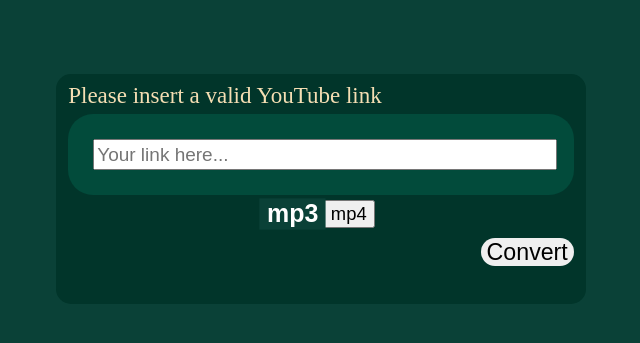
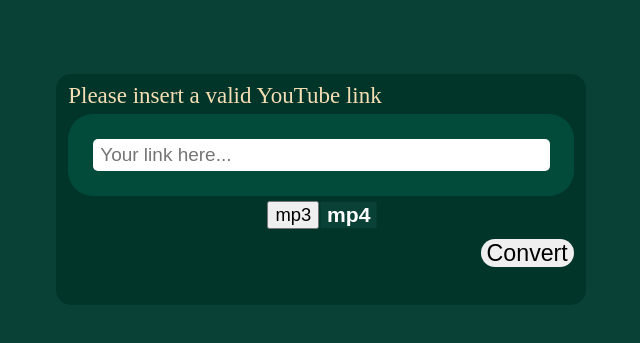
Before and after one commit to TorenIvan/Youtube2Mp3, a website with bundled scripts: page index.html in a window 1280 px wide. Shown: the part 149-492 px from the top of the page, without its empty margins (319-959 px from the left). Built offline with nearby package versions, Linux system fonts and the light colour scheme.

Commit message:
Changing stylesheet also on chrome

```diff
--- a/css/style.css
+++ b/css/style.css
@@ -1,5 +1,3 @@
-
-
 body{
     background-color:#0a4137;
     text-justify: auto;
@@ -47,15 +45,26 @@
     padding: 25px;
     background-color: #024b3b;
     border-radius: 25px;
+    -webkit-border-radius: 25px;
 }
 
-#converter form input{
+#converter #form{
+    margin: 0 auto;
+    padding-right: 0.5em;
+    -webkit-padding-end: 0.5em;
+}
+
+
+#converter #url{
     width: 100%;
-    height: 25px;
+    height: 30px;
     color: black;
-    /* border-radius: none; */
     font-size: 1.1875em;
-    /* text-size-adjust: none; */
+    border-radius: 0px;
+    -webkit-border-radius: 5px;
+    border: none;
+    outline: none;
+    padding-left: 7px;
 }
 
 #button-container{
@@ -63,7 +72,8 @@
     margin-top: 1%;
 }
 
-.inactive{
+.active{
+    cursor: pointer;
     font-size: 1.15em;
     margin: 0 auto;
 }
@@ -87,17 +97,19 @@
     padding-bottom: 0%;
 }
 
-.active, #submit-button :hover{
-    cursor: pointer;
+.inactive{
     font-weight: bolder;
     font-size: larger;
     color: white;
     background-color: #0a4137;
     border: none;
     outline: none;
-    transform: scale(1.30);
+    transform: scale(1.10);
 }
 
 
-/* ,#mp3,#mp4 */
-/* ,#mp3:hover,#mp4:hover, */
+#submit-button :hover{
+    cursor: pointer;
+    color: white;
+    background-color: transparent;
+}
--- a/js/script.js
+++ b/js/script.js
@@ -10,7 +10,7 @@
         return false;
     }
     var url = document.querySelector('#url').value;
-    var path = "http://127.0.0.1:5005/videos?url=" + url;
+    var path = "http://localhost:5005/songs?url=" + url;
 
     window.open(path,"_blank");
 
--- a/package.json
+++ b/package.json
@@ -20,6 +20,7 @@
     "body-parser": "^1.19.0",
     "cors": "^2.8.5",
     "express": "^4.17.1",
+    "fluent-ffmpeg": "^2.1.2",
     "ytdl-core": "^4.3.1"
   }
 }
```
Also changed, not shown: index.html (+0 -2 lines), 1 other file.
